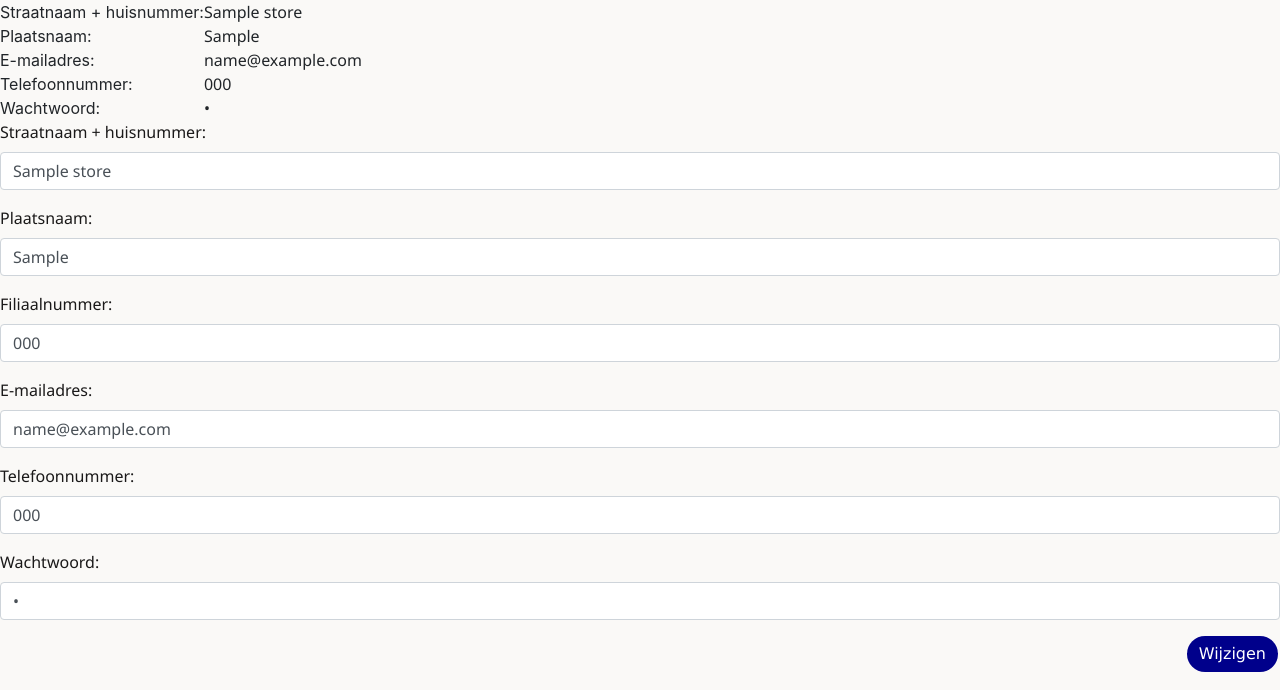
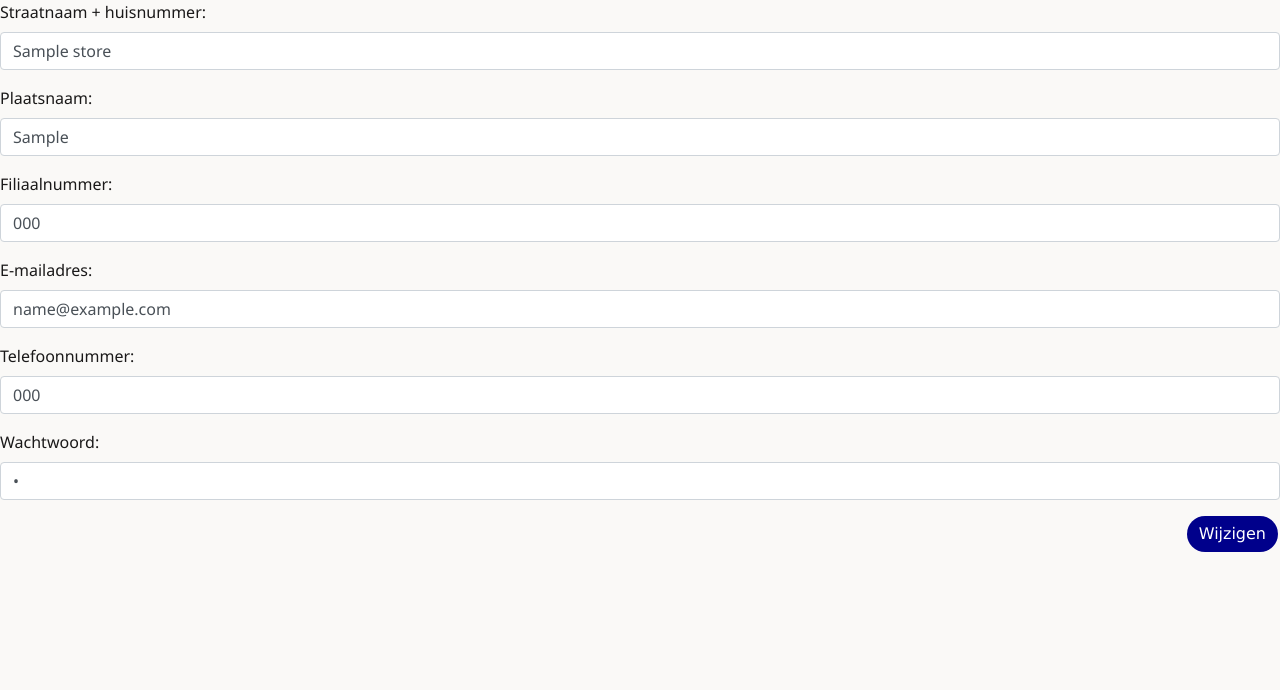
Before and after one commit to AhashR/Riituals, a Flask app: template app/templates/auth/adminedit.html in a window 1280 px wide. Shown: the part 110-800 px from the top of the page. Run offline with Flask 3, Linux system fonts and the light colour scheme; the template is opened without the code that fills it: most values are stand-ins (such as "Sample title", 1, 10 or a date in 2020); parts of the project's set-up code (start-up, migrations or seed data) failed here and were passed over; some libraries are stand-ins or nearby versions; some web fonts are replaced.

Commit message:
Verdere layoutwijzigingen

```diff
--- a/app/templates/auth/adminedit.html
+++ b/app/templates/auth/adminedit.html
@@ -6,30 +6,6 @@
 {% endblock %}
 
 {% block content %}
-  <form method="post">
-    <table>
-      <tr>
-        <td class="fitwidth">Straatnaam + huisnummer: </td>
-        <td><input type="text" name="name" value="{{ store[0]['name'] }}"/></td>
-      </tr>
-      <tr>
-        <td class="fitwidth">Plaatsnaam: </td>
-        <td><input type="text" name="location" value="{{ store[0]['userLocation'] }}"/></td>
-      </tr>
-      <tr>
-        <td class="fitwidth">E-mailadres:</td>
-        <td><input type="email" name="emailaddress" value="{{ store[0]['emailaddress'] }}"/></td>
-      </tr>
-      <tr>
-        <td class="fitwidth">Telefoonnummer:</td>
-        <td><input type="text" name="telephonenumber" value="{{ store[0]['telephonenumber'] }}"/></td>
-      </tr>
-      <tr>
-        <td class="fitwidth">Wachtwoord:</td>
-        <td><input type="password" name="password" value="{{ store[0]['password'] }}"/></td>
-      </tr>
-    </table>
-  </form>
 <form method="post">
   <div class="form-group">
     <label for="name">Straatnaam + huisnummer:</label>
```
Also changed, not shown: app/templates/auth/registerbeh.html (+0 -24 lines).
